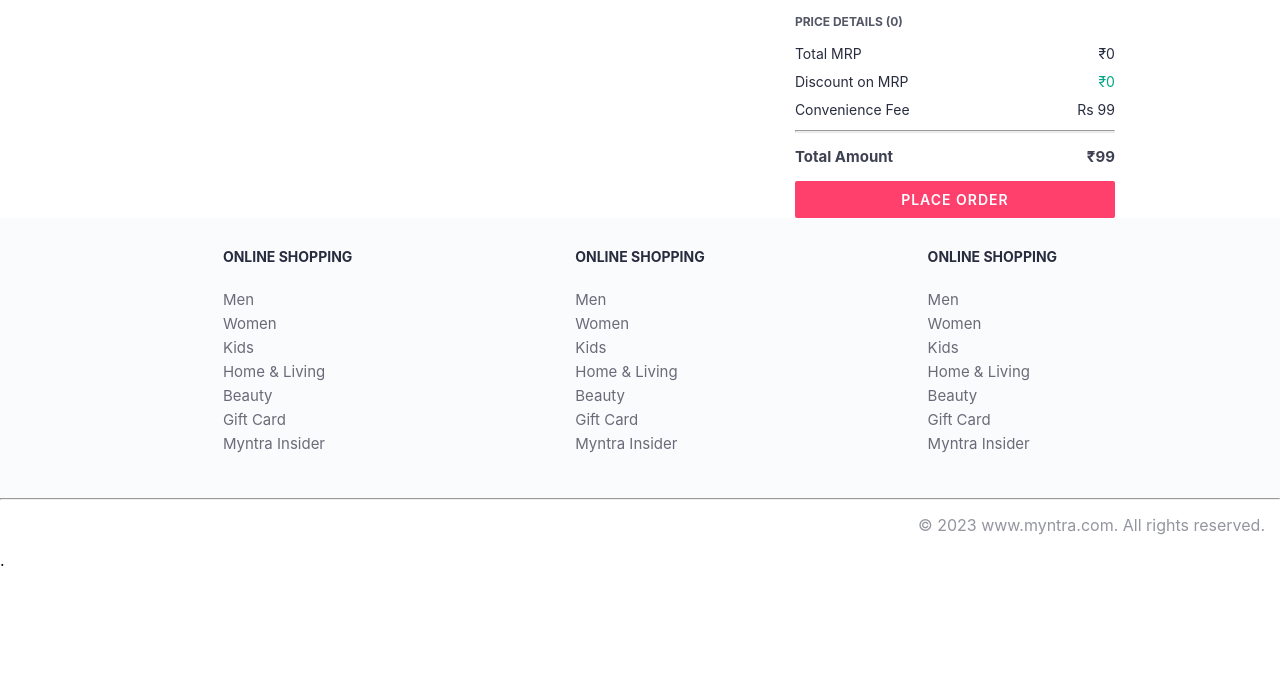
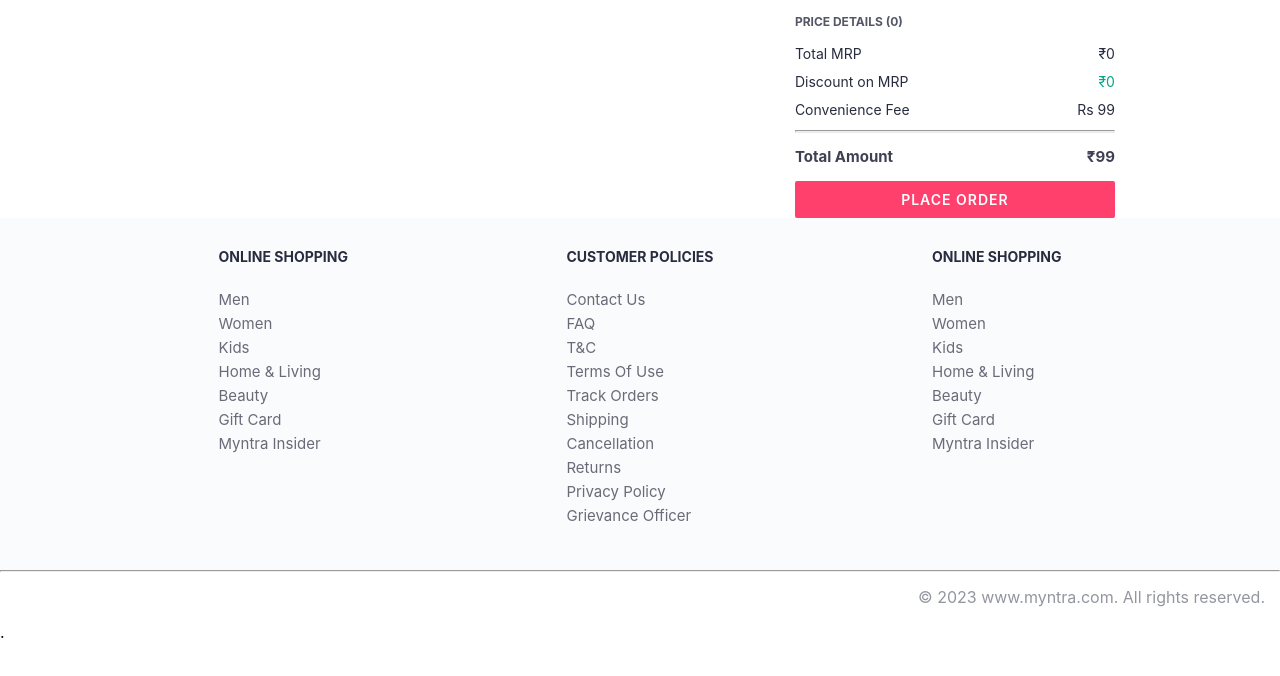
Before and after one commit to kapilrathore1508/Functional-Myntra-Clone-, a plain HTML site: page pages/bag.html in a window 1280 px wide. Shown: the part 116-792 px from the top of the page. Drawn offline with nearby package versions, Linux system fonts and the light colour scheme.

Commit message:
Update bag.html

```diff
--- a/pages/bag.html
+++ b/pages/bag.html
@@ -68,15 +68,18 @@
             </div>
 
             <div class="footer_column">
-                <h3>ONLINE SHOPPING</h3>
+                <h3>CUSTOMER POLICIES</h3>
 
-                <a href="#">Men</a>
-                <a href="#">Women</a>
-                <a href="#">Kids</a>
-                <a href="#">Home & Living</a>
-                <a href="#">Beauty</a>
-                <a href="#">Gift Card</a>
-                <a href="#">Myntra Insider</a>
+                <a href="#">Contact Us</a>
+                <a href="#">FAQ</a>
+                <a href="#">T&C</a>
+                <a href="#">Terms Of Use</a>
+                <a href="#">Track Orders</a>
+                <a href="#">Shipping</a>
+                <a href="#">Cancellation</a>
+                <a href="#">Returns</a>
+                <a href="#">Privacy Policy</a>
+                <a href="#">Grievance Officer</a>
             </div>
 
             <div class="footer_column">
```
